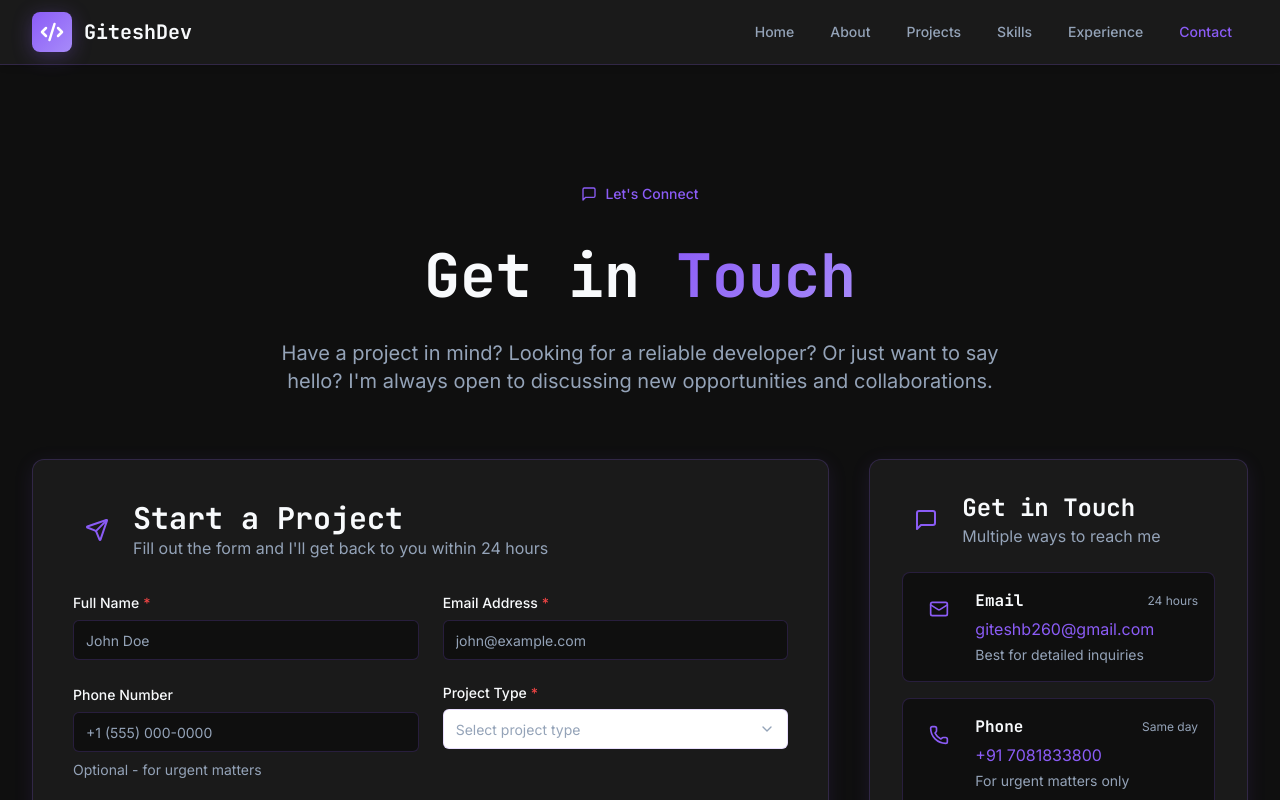
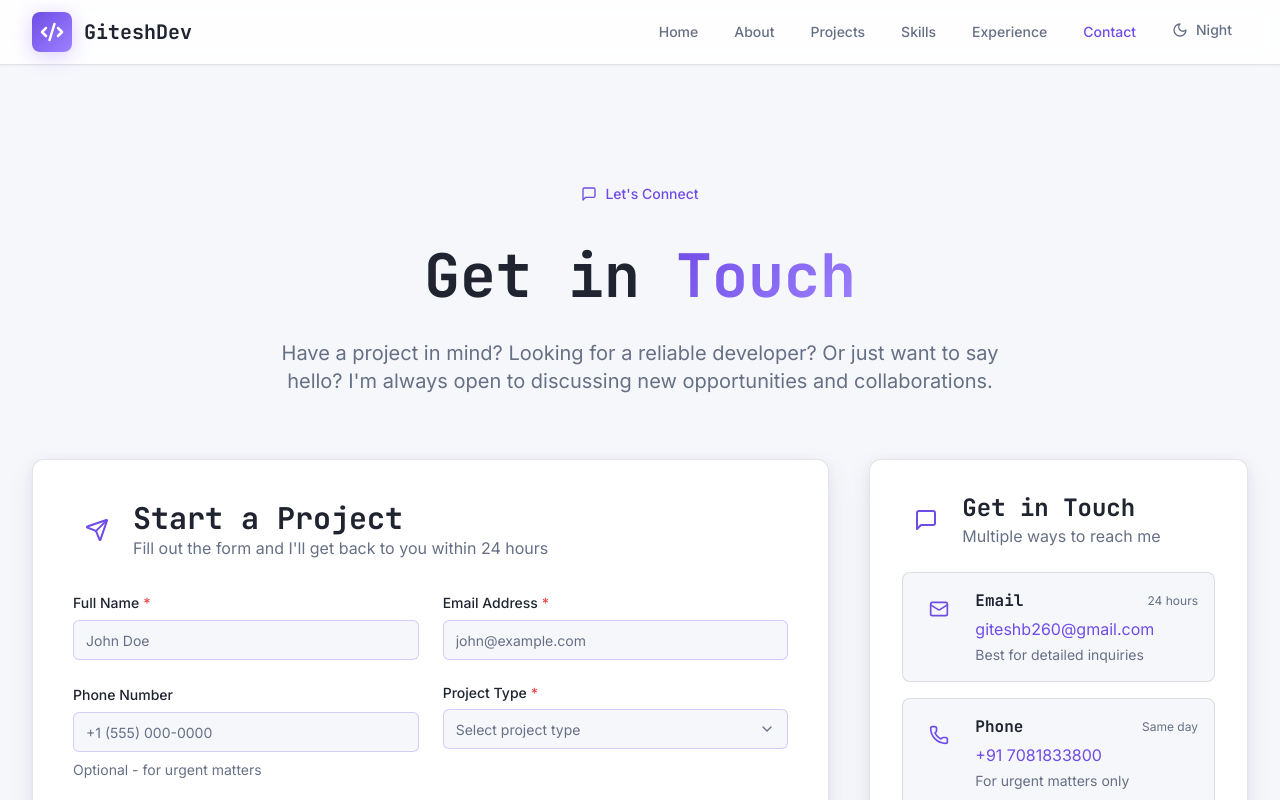
Before and after one commit to Gitesh1712/portfolio26, a React (Vite) app: page /portfolio/contact in a window 1280 px wide. Shown: the top 800 px of the page. Built offline with nearby package versions, Linux system fonts and the light colour scheme.

Commit message:
night mode

```diff
--- a/src/App.jsx
+++ b/src/App.jsx
@@ -1,9 +1,12 @@
 import React from "react";
 import Routes from "./Routes";
+import { ThemeProvider } from './context/ThemeContext';
 
 function App() {
   return (
-    <Routes />
+    <ThemeProvider>
+      <Routes />
+    </ThemeProvider>
   );
 }
 
--- a/src/components/ui/Header.jsx
+++ b/src/components/ui/Header.jsx
@@ -1,12 +1,14 @@
 import React, { useState, useEffect } from 'react';
 import { useLocation, useNavigate } from 'react-router-dom';
 import Icon from '../AppIcon';
+import { useTheme } from '../../context/ThemeContext';
 
 const Header = () => {
   const [isMobileMenuOpen, setIsMobileMenuOpen] = useState(false);
   const [isScrolled, setIsScrolled] = useState(false);
   const location = useLocation();
   const navigate = useNavigate();
+  const { isDarkMode, toggleTheme } = useTheme();
 
   const navigationItems = [
     { path: '/homepage', label: 'Home' },
@@ -69,6 +71,17 @@ const Header = () => {
                   {item?.label}
                 </button>
               ))}
+              <button
+                onClick={toggleTheme}
+                className="header-nav-link"
+                aria-label={isDarkMode ? 'Switch to light mode' : 'Switch to dark mode'}
+                title={isDarkMode ? 'Switch to purple and white mode' : 'Switch to night mode'}
+              >
+                <span className="inline-flex items-center gap-2">
+                  <Icon name={isDarkMode ? 'Sun' : 'Moon'} size={16} />
+                  {isDarkMode ? 'Light' : 'Night'}
+                </span>
+              </button>
             </nav>
 
             <button
@@ -89,6 +102,16 @@ const Header = () => {
       {isMobileMenuOpen && (
         <div className="header-mobile-menu animate-fade-in">
           <nav className="header-mobile-nav">
+            <button
+              onClick={toggleTheme}
+              className="header-mobile-link"
+              aria-label={isDarkMode ? 'Switch to light mode' : 'Switch to dark mode'}
+            >
+              <span className="inline-flex items-center gap-2">
+                <Icon name={isDarkMode ? 'Sun' : 'Moon'} size={18} />
+                {isDarkMode ? 'Switch to Purple & White' : 'Switch to Night Mode'}
+              </span>
+            </button>
             {navigationItems?.map((item) => (
               <button
                 key={item?.path}
--- a/src/components/ui/Select.jsx
+++ b/src/components/ui/Select.jsx
@@ -118,7 +118,7 @@ const Select = React.forwardRef(({
                     id={selectId}
                     type="button"
                     className={cn(
-                        "flex h-10 w-full items-center justify-between rounded-md border border-input bg-white text-black px-3 py-2 text-sm ring-offset-background placeholder:text-muted-foreground focus:outline-none focus:ring-2 focus:ring-ring focus:ring-offset-2 disabled:cursor-not-allowed disabled:opacity-50",
+                        "flex h-10 w-full items-center justify-between rounded-md border border-input bg-background text-foreground px-3 py-2 text-sm ring-offset-background placeholder:text-muted-foreground focus:outline-none focus:ring-2 focus:ring-ring focus:ring-offset-2 disabled:cursor-not-allowed disabled:opacity-50",
                         error && "border-destructive focus:ring-destructive",
                         !hasValue && "text-muted-foreground"
                     )}
@@ -173,7 +173,7 @@ const Select = React.forwardRef(({
 
                 {/* Dropdown */}
                 {isOpen && (
-                    <div className="absolute z-50 w-full mt-1 bg-white text-black border border-border rounded-md shadow-md">
+                    <div className="absolute z-50 w-full mt-1 bg-popover text-popover-foreground border border-border rounded-md shadow-md">
                         {searchable && (
                             <div className="p-2 border-b">
                                 <div className="relative">
--- /dev/null
+++ b/src/context/ThemeContext.jsx
@@ -0,0 +1,50 @@
+import React, { createContext, useContext, useEffect, useMemo, useState } from 'react';
+
+const THEME_STORAGE_KEY = 'portfolio-theme';
+const ThemeContext = createContext(undefined);
+
+const getStoredTheme = () => {
+  try {
+    const saved = localStorage.getItem(THEME_STORAGE_KEY);
+    return saved === 'dark' ? 'dark' : 'light';
+  } catch {
+    return 'light';
+  }
+};
+
+export const ThemeProvider = ({ children }) => {
+  const [theme, setTheme] = useState(getStoredTheme);
+
+  useEffect(() => {
+    const root = document.documentElement;
+    root.classList.toggle('dark', theme === 'dark');
+
+    try {
+      localStorage.setItem(THEME_STORAGE_KEY, theme);
+    } catch {
+      // Ignore storage write failures.
+    }
+  }, [theme]);
+
+  const value = useMemo(
+    () => ({
+      theme,
+      isDarkMode: theme === 'dark',
+      toggleTheme: () => setTheme((prev) => (prev === 'dark' ? 'light' : 'dark')),
+      setTheme,
+    }),
+    [theme],
+  );
+
+  return <ThemeContext.Provider value={value}>{children}</ThemeContext.Provider>;
+};
+
+export const useTheme = () => {
+  const context = useContext(ThemeContext);
+
+  if (!context) {
+    throw new Error('useTheme must be used within ThemeProvider');
+  }
+
+  return context;
+};
--- a/src/pages/NotFound.jsx
+++ b/src/pages/NotFound.jsx
@@ -1,7 +1,6 @@
 import React from 'react';
 import { useNavigate } from 'react-router-dom';
 import Button from 'components/ui/Button';
-import Icon from 'components/AppIcon';
 
 const NotFound = () => {
   const navigate = useNavigate();
@@ -19,15 +18,15 @@ const NotFound = () => {
           </div>
         </div>
 
-        <h2 className="text-2xl font-medium text-onBackground mb-2">Page Not Found</h2>
-        <p className="text-onBackground/70 mb-8">
+        <h2 className="text-2xl font-medium text-foreground mb-2">Page Not Found</h2>
+        <p className="text-muted-foreground mb-8">
           The page you're looking for doesn't exist. Let's get you back!
         </p>
 
         <div className="flex flex-col sm:flex-row gap-4 justify-center">
           <Button
-            variant="primary"
-            icon={<Icon name="ArrowLeft" />}
+            variant="default"
+            iconName="ArrowLeft"
             iconPosition="left"
             onClick={() => window.history?.back()}
           >
@@ -36,7 +35,7 @@ const NotFound = () => {
 
           <Button
             variant="outline"
-            icon={<Icon name="Home" />}
+            iconName="Home"
             iconPosition="left"
             onClick={handleGoHome}
           >
```
Also changed, not shown: src/styles/tailwind.css.
